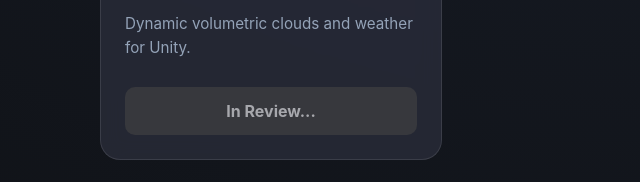
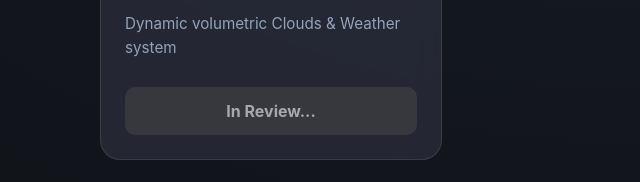
Before and after one commit to Inside-GPU/Inside-GPU.github.io, a plain HTML site: page index.html in a window 1280 px wide. Shown: the part 1011-1193 px from the top of the page, 0-640 px from the left. Drawn offline with Linux system fonts and the light colour scheme.

Commit message:
Update index.html

```diff
--- a/index.html
+++ b/index.html
@@ -302,7 +302,7 @@
         <img src="Images/Volumetric Clouds And Weather.png" alt="Volumetric Clouds &amp; Weather" class="asset-thumbnail">
         <div class="card-content">
             <h2 class="asset-title">Volumetric Clouds &amp; Weather</h2>
-            <p class="asset-description">Dynamic volumetric clouds and weather for Unity.</p>
+            <p class="asset-description">Dynamic volumetric Clouds &amp; Weather system</p>
             <a href="#" class="btn disabled">In Review...</a>
         </div>
     </div>
```
